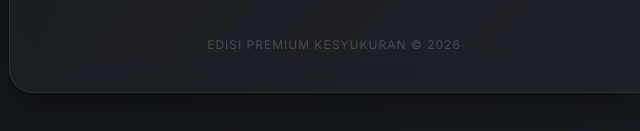
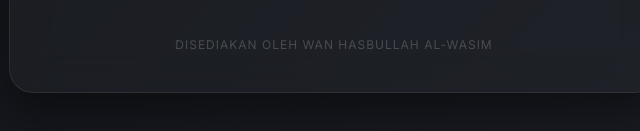
Before and after one commit to quranic-huffaz/koleksi-nota, a plain HTML site: page terima-kasih-guru.html in a window 1280 px wide. Shown: the part 609-740 px from the top of the page, 306-946 px from the left. Drawn offline with Linux system fonts and the light colour scheme.

Commit message:
Update terima-kasih-guru.html

```diff
--- a/terima-kasih-guru.html
+++ b/terima-kasih-guru.html
@@ -158,7 +158,7 @@
         </p>
 
         <!-- Footer Elegan -->
-        <div class="footer-brand">Edisi Premium Kesyukuran © 2026</div>
+        <div class="footer-brand">Disediakan oleh Wan Hasbullah al-Wasim</div>
     </div>
 
 </body>
```
